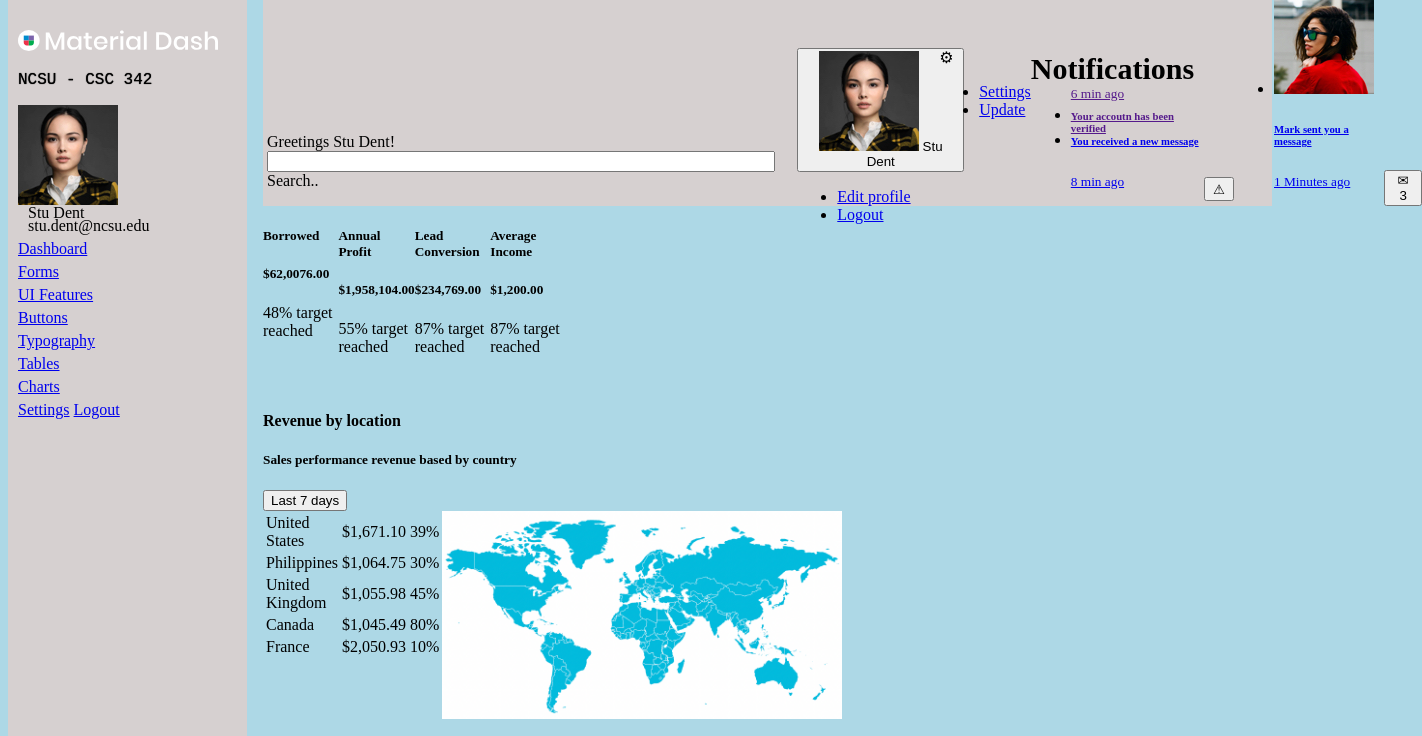
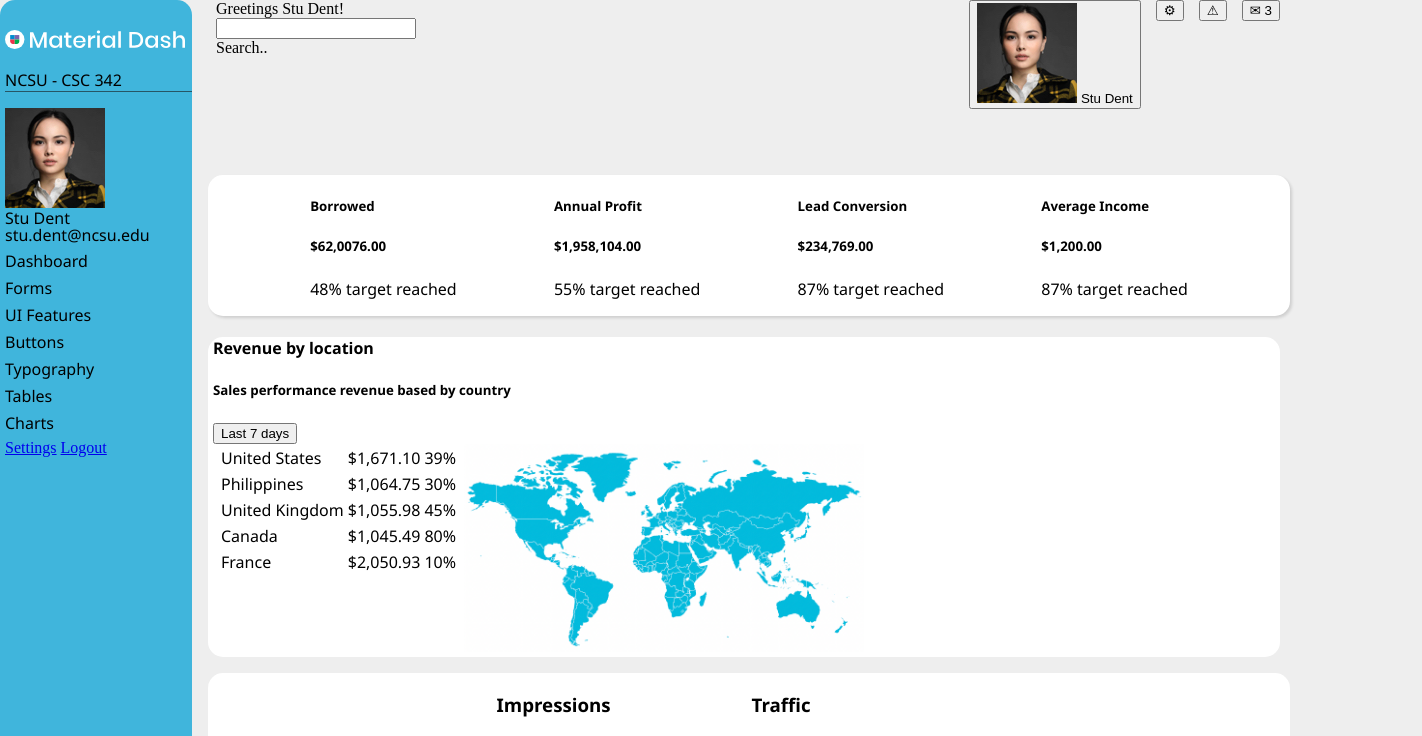
Before and after one commit to gfkoe/csc342-personal, a plain HTML site: page Homework1/HW1P2/dashboard.html in a window 1280 px wide. Shown: the top 736 px of the page, 1422 px wide, since content can reach past the window. Drawn offline with Linux system fonts and the light colour scheme.

Commit message:
edit to style

```diff
--- a/Homework1/HW1P2/css/style.css
+++ b/Homework1/HW1P2/css/style.css
@@ -1,67 +1,71 @@
 #logo {
   padding-top: 30px;
-  width: 200px;
-  grid-area: banner;
-  padding-left: 10px;
 }
 
 .user {
   display: inline-block;
-  border-radius: 5px;
+
   box-sizing: border-box;
-  padding-left: 10px;
 }
 .sidebar {
+  grid-area: nav;
   box-sizing: border-box;
   position: sticky;
   top: 0;
   width: 100%;
-  background-color: rgb(214, 208, 208);
-  height: 65%;
+  background-color: rgba(61, 180, 220, 0.985);
   left: 0;
-  margin-top: -50px;
-  margin-bottom: -50px;
-  bottom: 50%;
-  margin-right: 20px;
-  margin-left: 0;
+  padding-left: 5px;
+  border-radius: 15px;
 }
+
 .user p {
   display: block;
   margin-bottom: -5px;
   margin-top: -5px;
+  font-family: "Segoe UI", Tahoma, Geneva, Verdana, sans-serif;
 }
-.course_name {
-  font-family: "Courier New", Courier, monospace;
-  text-shadow: 0px 0px 1px black;
-  background-color: rgb(214, 208, 208);
-  padding-left: 10px;
+#course_title {
+  font-family: "Segoe UI", Tahoma, Geneva, Verdana, sans-serif;
+  border-bottom: 1px rgba(20, 20, 20, 0.585) solid;
 }
-@media (min-width: 40em) {
+@media (min-width: 0em) {
   body {
     grid-template-areas:
       "nav banner"
-      "nav main"
-      "nav footer";
+      "nav main";
   }
 }
 
-@media (mind-width: 40em) {
+@media (min-width: 0em) {
   body {
     grid-template-columns: 12em 1fr;
-    grid-template-rows: auto 1fr auto;
+    grid-template-rows: auto;
   }
 }
 
 body {
-  background-color: lightblue;
+  background-color: #eee;
   display: grid;
-  grid-gap: 1em;
+  margin: 0;
+  height: 100vh;
+}
+
+header {
+  display: flex;
+  grid-area: banner;
+  grid-column: span 2;
+
+  justify-content: space-between;
+  border-radius: 15px;
+  margin-left: 1em;
+  padding-bottom: 50px;
 }
 
 nav {
   grid-area: nav;
   margin-bottom: 5px;
-  grid-row: span 2;
+  grid-row: span 1;
   margin-right: 10px;
 }
 
@@ -71,55 +75,49 @@ nav div {
 
 .right_section {
   grid-area: banner;
-  width: 50%;
   justify-content: space-evenly;
   display: flex;
-  margin-top: 90px;
 }
+
+.right_section div {
+  padding-left: 15px;
+}
+
 .messages,
 .notifications {
   grid-area: banner;
   display: flex;
-  align-items: flex-end;
   flex-direction: row-reverse;
-  height: 100%;
 }
 
 #verification {
   margin-top: -50px;
   margin-bottom: -50px;
 }
-.messages {
-  margin-right: -150px;
+
+.notifications button {
+  display: block;
 }
 
-.notifications_title {
-  font-size: 30px;
+main {
+  grid-area: main;
+  position: relative;
+  margin-top: 1em;
+  margin-left: 1em;
 }
 
-.notifications button {
-  height: 15%;
-  width: 15%;
-  margin-bottom: 5px;
-}
-main {
-  grid-area: main;
-}
-
-.settings_dropdown {
-  margin-left: -25px;
-}
-
-.main {
-  position: relative;
-  margin-top: -50px;
-}
 .targets {
+  border-radius: 15px;
+  background-color: white;
   position: relative;
   display: flex;
-  width: 30%;
-  justify-content: space-between;
-  margin-top: 50px;
+  width: 100%;
+  justify-content: space-evenly;
+  padding-left: 5px;
+  padding-right: 5px;
+  flex-wrap: nowrap;
+  box-shadow: rgba(26, 26, 26, 0.15) 2px 2px 3px;
+  font-family: "Segoe UI", Tahoma, Geneva, Verdana, sans-serif;
 }
 
 .map img {
@@ -127,16 +125,29 @@ main {
 }
 
 .revenue_by_location {
-  display: inline;
-  margin-top: 50px;
-  margin-left: 1000px;
+  display: block;
+  background-color: white;
+  border-radius: 15px;
+  padding-left: 5px;
+  position: relative;
+  font-family: "Segoe UI", Tahoma, Geneva, Verdana, sans-serif;
 }
 .map {
   display: flex;
-  width: 15%;
-  justify-content: space-between;
+  padding-left: 5px;
 }
 
+.line_charts {
+  display: inline-flex;
+  border-radius: 15px;
+  background-color: white;
+  padding-left: 5px;
+  margin-top: 1em;
+  padding-right: 5px;
+  width: 100%;
+  justify-content: center;
+  font-family: "Segoe UI", Tahoma, Geneva, Verdana, sans-serif;
+}
 .impressions img {
   width: 250px;
   margin-right: 5px;
@@ -144,38 +155,27 @@ main {
 
 .traffic img {
   width: 250px;
-  margin-left: 5px;
-}
-
-.line_charts {
-  display: inline-flex;
-  width: 30%;
-  justify-content: space-between;
 }
 
 .searchbar {
   grid-area: banner;
-  margin-top: 175px;
-  margin-left: 4px;
+
+  padding-left: 0.5em;
 }
+
 #text-field-hero-input {
-  width: 500px;
-}
-header {
-  display: flex;
-  grid-area: banner;
-  grid-column: span 2;
-  background-color: rgb(214, 208, 208);
-  top: 0;
-  position: relative;
-  height: 17%;
-  margin-top: -50px;
+  width: 80%;
 }
 
 .revenue_orders {
   display: flex;
-  width: 50%;
+  width: 100%;
   justify-content: space-between;
+  border-radius: 15px;
+  background-color: white;
+  margin-top: 1em;
+  padding-left: 5px;
+  font-family: "Segoe UI", Tahoma, Geneva, Verdana, sans-serif;
 }
 
 .revenue img {
@@ -187,3 +187,45 @@ header {
   width: 350px;
   margin-right: 19px;
 }
+
+.student_button {
+  display: flex;
+  align-items: center;
+  flex-direction: column;
+}
+
+.button:hover + .dropdown {
+  opacity: 1;
+}
+
+.dropdown {
+  opacity: 0;
+  position: absolute;
+  padding: 5px;
+  z-index: 10;
+  background-color: white;
+  border-radius: 15px;
+}
+
+.dropdown li {
+  text-decoration: none;
+  color: inherit;
+  list-style-type: none;
+}
+
+.dropdown ul {
+  padding-inline-start: 0;
+}
+
+.dropdown h6 {
+  margin: 0;
+}
+
+.button {
+  position: relative;
+}
+.navbar_div a {
+  text-decoration: none;
+  color: inherit;
+  font-family: "Segoe UI", Tahoma, Geneva, Verdana, sans-serif;
+}
--- a/Homework1/HW1P2/dashboard.html
+++ b/Homework1/HW1P2/dashboard.html
@@ -15,7 +15,7 @@
         <a href="#">
           <img id="logo" src="./images/logo.svg" alt="logo" />
         </a>
-        <p class="course_name">NCSU - CSC 342</p>
+        <p id="course_title">NCSU - CSC 342</p>
       </div>
       <!-- End App Logo section -->
 
@@ -96,13 +96,13 @@
         <!-- Right section -->
         <div class="right_section">
           <!-- Account dropdown -->
-          <div class="student_button">
-            <button type="button">
+          <div>
+            <button class="button" type="button">
               <img src="./images/face.jpg" alt="user" />
               <span>Stu Dent</span>
             </button>
 
-            <div tabindex="-1" class="right_">
+            <div tabindex="-1" class="right_ dropdown">
               <ul role="menu" aria-hidden="true" aria-orientation="vertical">
                 <li role="menuitem">
                   <a href="#">Edit profile</a>
@@ -116,9 +116,9 @@
           <!-- end account dropdown -->
 
           <!-- Settings Dropdown -->
-          <div class="settings_dropdown"
-            <button>&#9881;</button>
-            <div tabindex="-1">
+          <div>
+            <button class="button">&#9881;</button>
+            <div class="dropdown" tabindex="-1">
               <ul role="menu" aria-hidden="true" aria-orientation="vertical">
                 <li role="menuitem">
                   <a href="#">Settings</a>
@@ -132,10 +132,10 @@
           <!-- End settings dropdown -->
 
           <!-- Notifications dropdown -->
-          <div class="notifications">
-            <button>&#9888;</button>
-            <div tabindex="-1">
-              <h6 class="notifications_title">Notifications</h6>
+          <div>
+            <button class="button">&#9888;</button>
+            <div class="dropdown" tabindex="-1">
+              <h6>Notifications</h6>
               <ul role="menu" aria-hidden="true" aria-orientation="vertical">
                 <li role="menuitem">
                   <a href="">
@@ -155,13 +155,13 @@
           <!-- End Notifications dropdown -->
 
           <!-- Messages dropdown -->
-          <div class="messages">
-            <button>
+          <div>
+            <button class="button">
               &#9993;
               <!-- Count Badge -->
               <span>3</span>
             </button>
-            <div tabindex="-1">
+            <div class="dropdown" tabindex="-1">
               <h6>Messages</h6>
               <ul role="menu" aria-hidden="true" aria-orientation="vertical">
                 <li role="menuitem">
```
